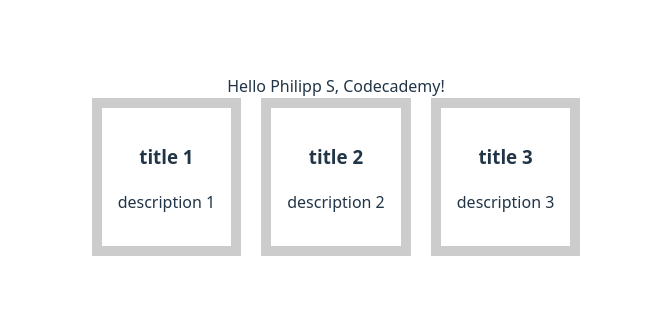
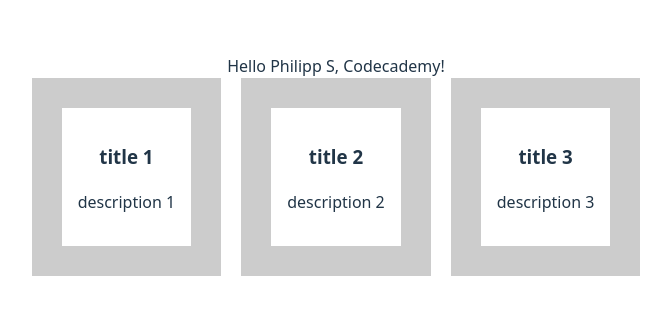
Before and after one commit to philippshchekin-art/vite-project, a React (Vite) app: page / in a window 1280 px wide. Shown: the part 235-550 px from the top of the page, without its empty margins (304-975 px from the left). Built offline with nearby package versions, Linux system fonts and the light colour scheme.

Commit message:
border 30

```diff
--- a/src/App.css
+++ b/src/App.css
@@ -35,7 +35,7 @@
 
 .card {
   padding: 1em;
-  border: 10px solid #ccc;
+  border: 30px solid #ccc;
 }
 
 .read-the-docs {
```
